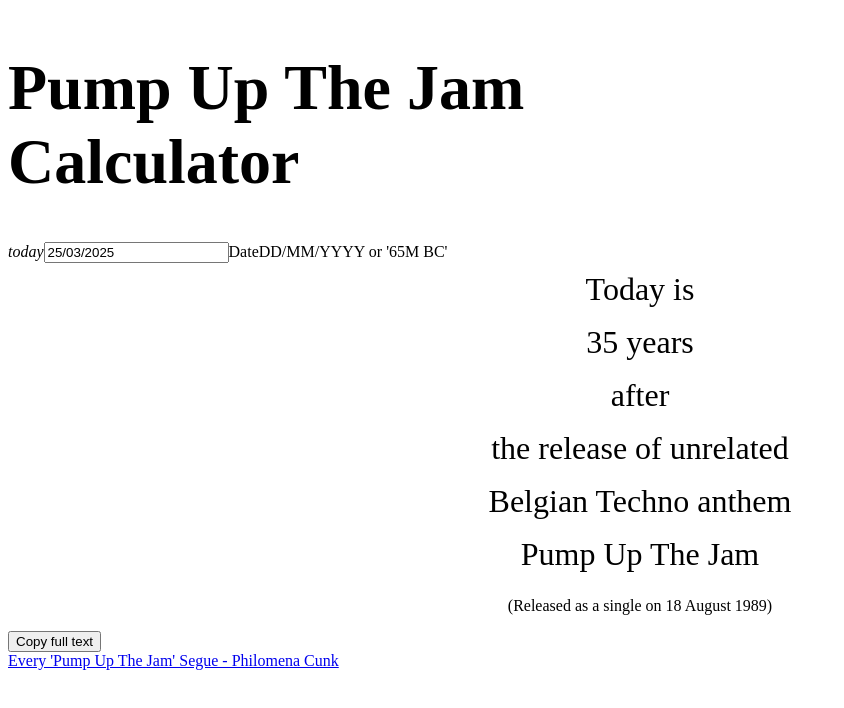
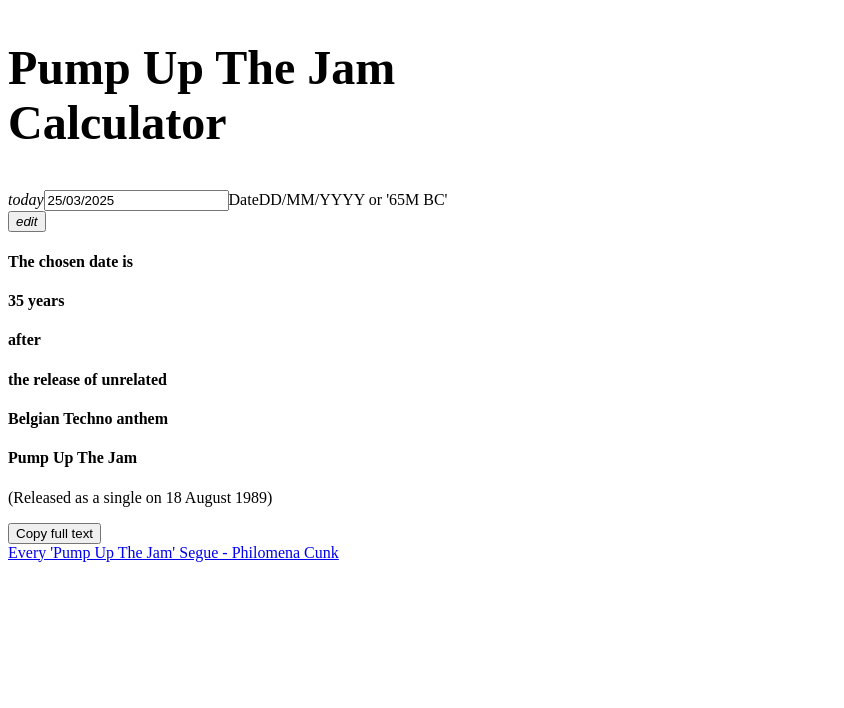
Before and after one commit to Khoding/pump-up-the-jam-calculator, a Vue app: page / in a window 1280 px wide. Shown: the top 708 px of the page, without its empty margins (0-844 px from the left). Built offline with nearby package versions, Linux system fonts and the light colour scheme.

Commit message:
That's good use of Beer CSS

```diff
--- a/src/App.vue
+++ b/src/App.vue
@@ -1,7 +1,9 @@
 <template>
-  <div class="h1-wrapper center-align top-margin">
-    <h1 class="h1">Pump Up The Jam Calculator</h1>
-  </div>
+  <header>
+    <nav class="center-align padding">
+      <h1 class="h1">Pump Up The Jam Calculator</h1>
+    </nav>
+  </header>
 
   <main class="responsive center-align top-margin bottom-margin">
     <Calculator />
@@ -23,11 +25,6 @@
 </script>
 
 <style scoped>
-.h1-wrapper {
-  display: flex;
-  margin-block-start: 0;
-}
-
 .h1 {
   font-size: 1.5rem;
   inline-size: 16ch;
@@ -55,7 +52,6 @@
 @media screen and (min-width: 56rem) {
   .h1 {
     inline-size: 24ch;
-    font-size: 4rem;
   }
 }
 </style>
--- a/src/components/DatePicker.vue
+++ b/src/components/DatePicker.vue
@@ -1,10 +1,12 @@
 <template>
-  <div class="field label prefix border">
-    <i>today</i>
-    <input :value="displayValue" @input="handleInput" type="text" @blur="validateAndFormat" />
-    <label>Date</label>
-    <span class="helper">DD/MM/YYYY or '65M BC'</span>
-  </div>
+  <nav class="center-align bottom-padding large-padding">
+    <div class="field label prefix border small-width">
+      <i>today</i>
+      <input :value="displayValue" @input="handleInput" type="text" @blur="validateAndFormat" />
+      <label>Date</label>
+      <span class="helper">DD/MM/YYYY or '65M BC'</span>
+    </div>
+  </nav>
 </template>
 
 <script setup>
--- a/src/components/EditableText.vue
+++ b/src/components/EditableText.vue
@@ -1,10 +1,5 @@
 <template>
-  <nav class="edit-prefix center-align no-margin">
-    <p class="countdown-units" v-if="!isEditing">{{ modelValue }}</p>
-    <div class="field label border no-margin no-padding" v-else>
-      <input v-model="editingValue" @keyup.enter="toggleEdit" type="text" ref="inputRef" />
-      <label>{{ label }}</label>
-    </div>
+  <nav class="center-align no-margin vertical">
     <button
       class="circle fill small"
       @click="toggleEdit"
@@ -12,18 +7,17 @@
     >
       <i>{{ isEditing ? 'save' : 'edit' }}</i>
     </button>
+
+    <h4 v-if="!isEditing">{{ modelValue }}</h4>
+    <div class="field label border no-margin no-padding" v-else>
+      <input v-model="editingValue" @keyup.enter="toggleEdit" type="text" ref="inputRef" />
+      <label>Prefix sentence</label>
+    </div>
   </nav>
 </template>
 
 <script setup>
 import {ref, nextTick} from 'vue'
-
-const props = defineProps({
-  label: {
-    type: String,
-    default: 'Edit text',
-  },
-})
 
 const modelValue = defineModel()
 
@@ -43,14 +37,3 @@
   }
 }
 </script>
-
-<style scoped>
-.edit-prefix {
-  flex-direction: column-reverse;
-  gap: 0.5rem;
-}
-
-.edit-prefix .countdown-units {
-  margin-block: 0;
-}
-</style>
--- a/src/components/PhraseDisplay.vue
+++ b/src/components/PhraseDisplay.vue
@@ -1,24 +1,23 @@
 <template>
-  <section class="wrapper-section">
-    <p class="countdown-units" v-if="isToday">Today is</p>
+  <section class="vertical">
+    <EditableText v-model="prefixText" />
 
-    <EditableText v-else v-model="prefixText" label="Prefix sentence" />
+    <nav class="center-align">
+      <article class="primary-container auto-width">
+        <h4 class="bold">{{ formattedTimeDifference }}</h4>
+      </article>
+    </nav>
 
-    <p class="countdown-units bold primary">{{ formattedTimeDifference }}</p>
-    <p class="countdown-units" v-if="isToday || (!isToday && timeDifferenceMs > 0 && !isSameDate)">
-      after
-    </p>
-    <p class="countdown-units" v-else-if="!isSameDate">before</p>
+    <h4 v-if="isToday || (!isToday && timeDifferenceMs > 0 && !isSameDate)">after</h4>
+    <h4 v-else-if="!isSameDate">before</h4>
 
-    <p class="countdown-units">
-      the release of <span v-if="!prefixMentionsPumpUpTheJam">unrelated</span>
-    </p>
-    <p class="countdown-units">Belgian Techno anthem</p>
-    <p class="countdown-units bold">Pump Up The Jam</p>
+    <h4>the release of <span v-if="!prefixMentionsPumpUpTheJam">unrelated</span></h4>
+    <h4>Belgian Techno anthem</h4>
+    <h4 class="bold">Pump Up The Jam</h4>
     <p class="small-text">(Released as a single on 18 August 1989)</p>
   </section>
 
-  <button @click="copyText" @keyup.enter="copyText">Copy full text</button>
+  <button @click="copyText" @keyup.enter="copyText" class="small tertiary">Copy full text</button>
 </template>
 
 <script setup>
@@ -74,35 +73,3 @@
   navigator.clipboard.writeText(textToCopy)
 }
 </script>
-
-<style scoped>
-.wrapper-section {
-  display: flex;
-  flex-direction: column;
-  align-items: center;
-  padding-inline: 16px;
-}
-
-.countdown-units {
-  font-size: 1.5rem;
-  margin-block: 0.25rem;
-  text-wrap: pretty;
-
-  &.bold.primary {
-    line-height: normal;
-    max-inline-size: 18ch;
-    white-space: inherit;
-  }
-}
-
-@media screen and (min-width: 32rem) {
-  .countdown-units {
-    font-size: 2rem;
-    margin-block: 0.5rem;
-
-    &.bold.primary {
-      max-inline-size: none;
-    }
-  }
-}
-</style>
```
